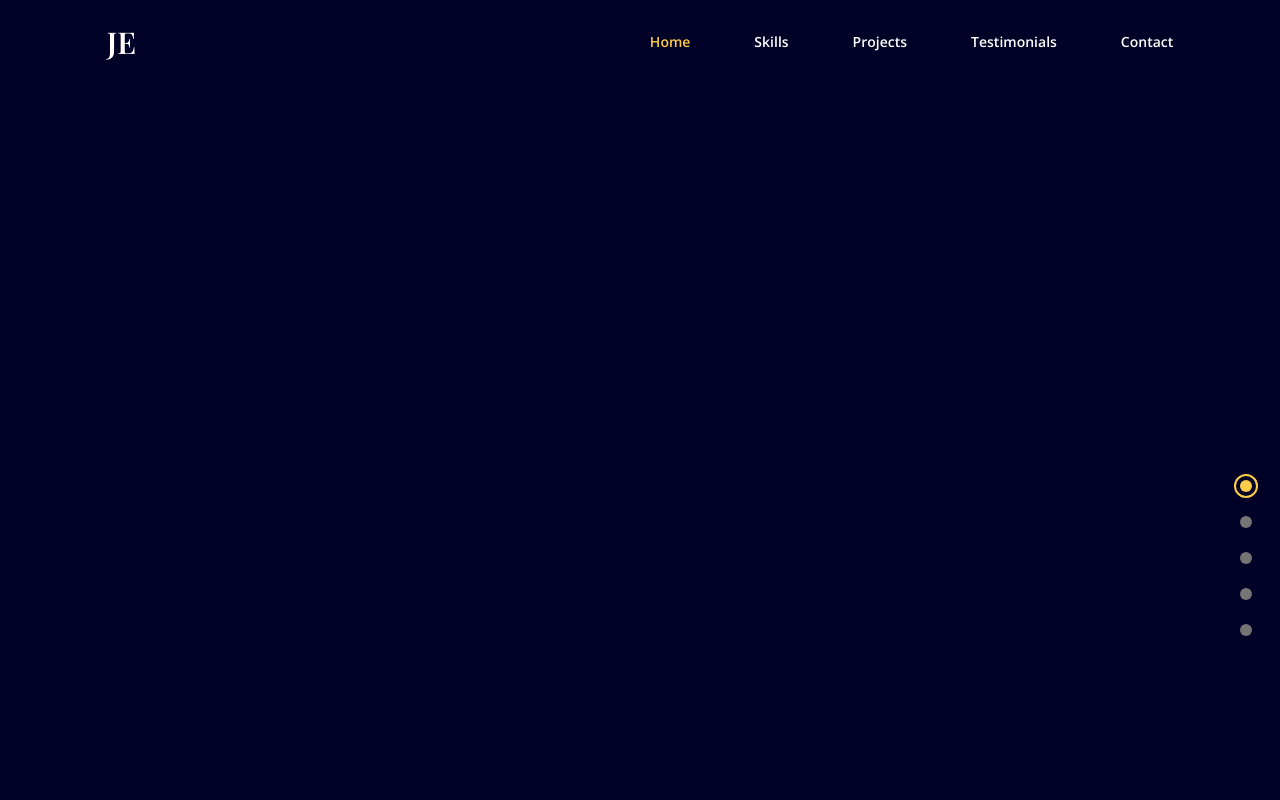
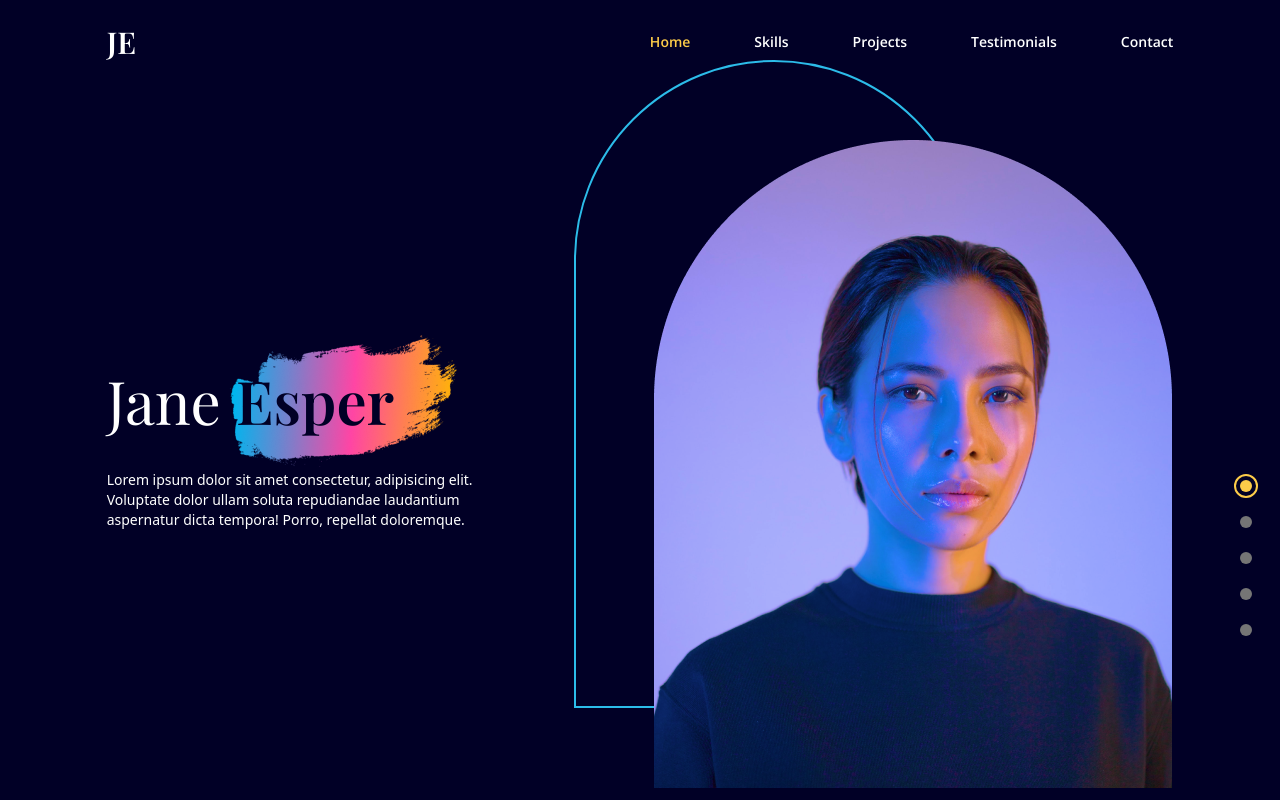
Before and after one commit to yuriodwi/latihan-react-3-react-portofolio, a React (Vite) app: page / in a window 1280 px wide. Built offline with nearby package versions, Linux system fonts and the light colour scheme.

Commit message:
landing page

```diff
--- a/src/App.jsx
+++ b/src/App.jsx
@@ -1,5 +1,6 @@
 import { useEffect, useState } from "react";
 import DotGroup from "./scenes/DotGroup";
+import Landing from "./scenes/Landing";
 import useMediaQuery from "./hooks/useMediaQuery";
 import Navbar from "./scenes/Navbar";
 const App = () => {
@@ -30,6 +31,7 @@ const App = () => {
             setSelectedPage={setSelectedPage}
           />
         )}
+        <Landing setSelectedPage={setSelectedPage} />
       </div>
     </div>
   );
--- /dev/null
+++ b/src/scenes/Landing.jsx
@@ -0,0 +1,61 @@
+import useMediaQuery from "../hooks/useMediaQuery";
+import { motion } from "framer-motion";
+import AnchorLink from "react-anchor-link-smooth-scroll";
+
+const Landing = ({ setSelectedPage }) => {
+  const isAboveMediumScreens = useMediaQuery("(min-width: 1060px)");
+
+  return (
+    <section
+      id="home"
+      className="md:flex md:justify-between md:items-center md:h-full gap-16 py-10"
+    >
+      {/* IMAGE SECTION */}
+      <div className="md:order-2 flex justify-center basis-3/5 z-10 mt-16 md:mt-32">
+        {isAboveMediumScreens ? (
+          <div className="relative z-0 ml-20 before:absolute before:-top-20 before:-left-20 before:rounded-t-[400px] before:w-full before:max-w-[400px] before:h-full before:border-2 before:border-blue before:z-[-1]">
+            <img
+              src="assets/profile-image.png"
+              alt="profile"
+              className="hover:filter hover:saturate-200 transition duration-500 z-10 w-full max-w-[400px] md:max-w-[600px]"
+            />
+          </div>
+        ) : (
+          <img
+            src="assets/profile-image.png"
+            alt="profile"
+            className="hover:filter hover:saturate-200 transition duration-500 z-10 w-full max-w-[400px] md:max-w-[600px]"
+          />
+        )}
+      </div>
+      {/* MAIN SECTION */}
+      <div className="z-30 basis-2/5 mt-12 md:mt-32">
+        {/* HEADINGS */}
+        <motion.div
+          initial="hidden"
+          whileInView="visible"
+          viewport={{ once: true, amount: 0.5 }}
+          transition={{ duration: 0.5 }}
+          variants={{
+            hidden: { opacity: 0, x: -50 },
+            visible: { opacity: 1, x: 0 },
+          }}
+        >
+          <p className="text-6xl font-playfair z-10 text-center md:text-start">
+            Jane{" "}
+            <span className="xs:relative xs:text-deep-blue xs:font-semibold z-20 xs:before:content-brush before:absolute before:-left-[25px] before:-top-[70px] before:z-[-1]">
+              Esper
+            </span>
+          </p>
+          <p className="mt-10 mb-7 text-sm text-center md:text-start">
+            Lorem ipsum dolor sit amet consectetur, adipisicing elit. Voluptate
+            dolor ullam soluta repudiandae laudantium aspernatur dicta tempora!
+            Porro, repellat doloremque.
+          </p>
+        </motion.div>
+      </div>
+    </section>
+  );
+};
+
+export default Landing;
--- a/tailwind.config.js
+++ b/tailwind.config.js
@@ -25,10 +25,10 @@ export default {
         opensans: ["Open Sans", "sans-serif"],
       },
       content: {
-        brush: "url('./public/assets/brush.png')",
-        person1: "url('./public/assets/person-1.png')",
-        person2: "url('./public/assets/person-2.png')",
-        person3: "url('./public/assets/person-3.png')",
+        brush: "url('./assets/brush.png')",
+        person1: "url('./assets/person-1.png')",
+        person2: "url('./assets/person-2.png')",
+        person3: "url('./assets/person-3.png')",
       },
     },
     screens: {
```
